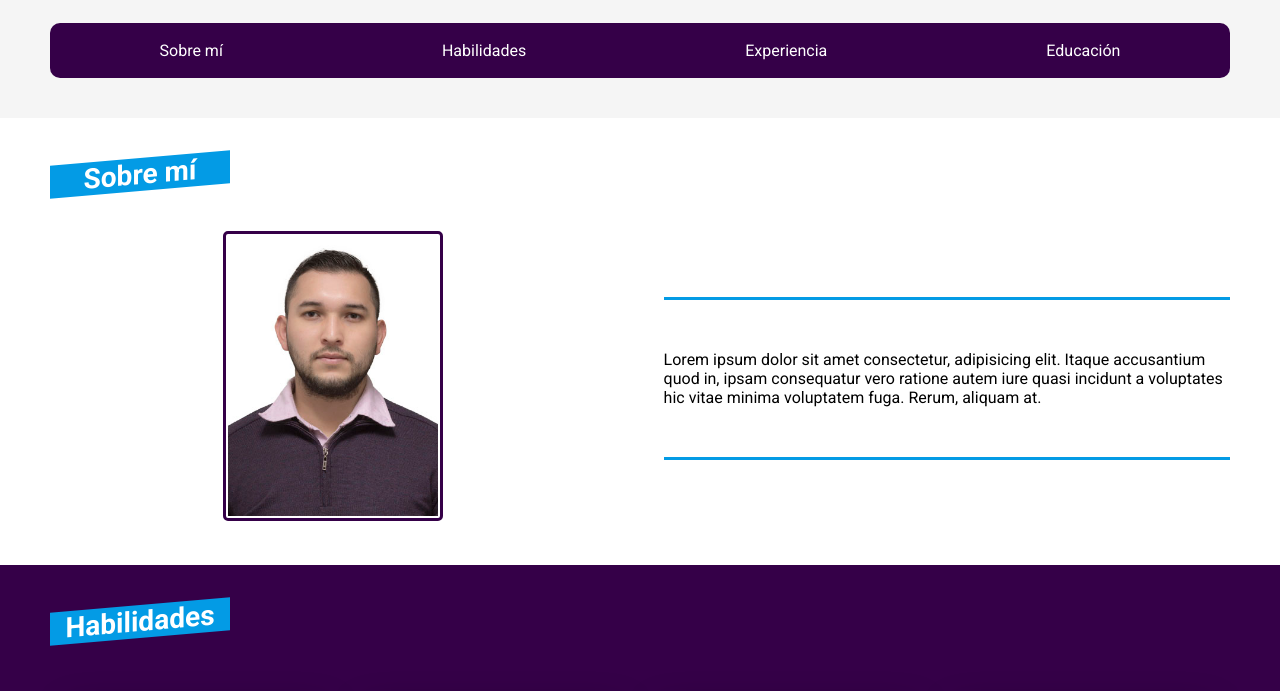
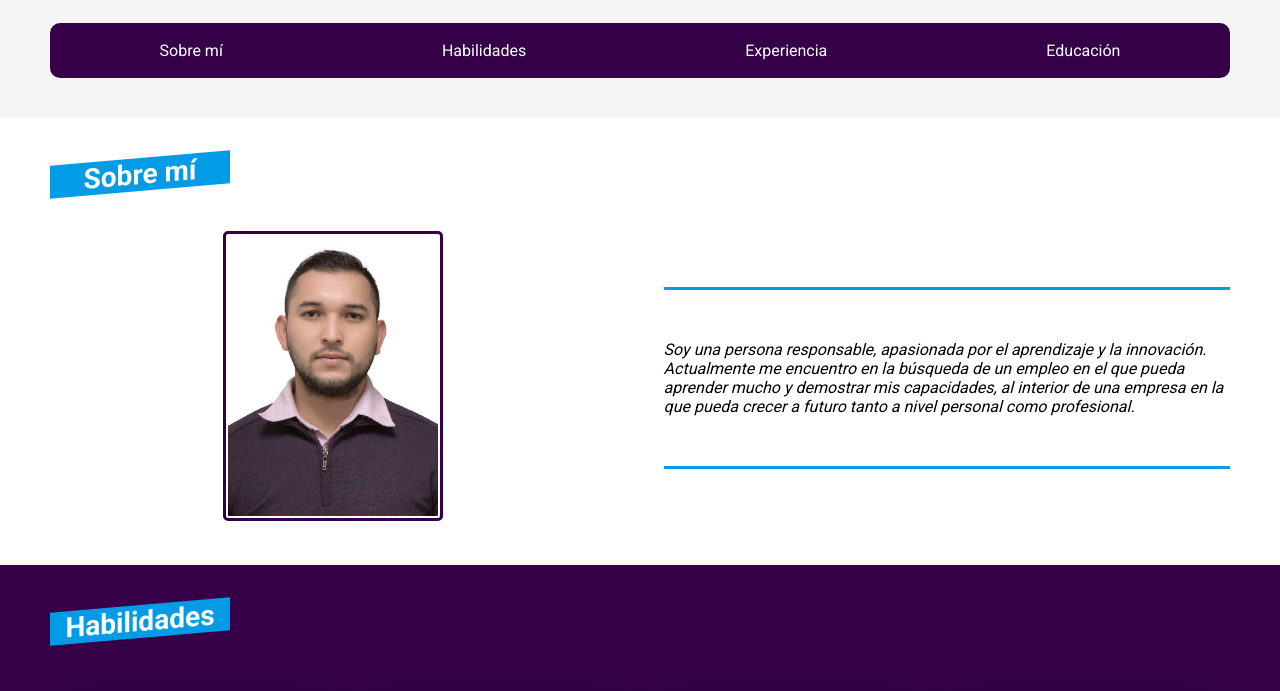
Before and after one commit to Santiagovillalobos-12/cv2021.github.io, a website: page index.html in a window 1280 px wide. Shown: the part 109-800 px from the top of the page. Drawn offline with Linux system fonts and the light colour scheme.

Commit message:
Add files via upload

```diff
--- a/index.html
+++ b/index.html
@@ -38,9 +38,12 @@
             </div>
             <div class="col50">
                 <div class="about-rigth">
-                    Lorem ipsum dolor sit amet consectetur, adipisicing elit. Itaque accusantium quod in, ipsam
-                    consequatur vero ratione autem iure quasi incidunt a voluptates hic vitae minima voluptatem fuga.
-                    Rerum, aliquam at.
+                    <p>
+                        Soy una persona responsable, apasionada por el aprendizaje y la innovación. Actualmente me
+                        encuentro en la búsqueda de un empleo en el que pueda aprender mucho y demostrar mis
+                        capacidades, al interior de una empresa en la que pueda crecer a futuro tanto a nivel personal
+                        como profesional.
+                    </p>
                 </div>
             </div>
         </div>
@@ -189,7 +192,7 @@
         </div>
     </section>
 
-<script src="/js/app.js"></script>
+    <script src="/js/app.js"></script>
 </body>
 
 </html>
--- a/scss/about.scss
+++ b/scss/about.scss
@@ -22,6 +22,9 @@
             padding: 50px 0px;
             border-top: solid $secundary-color;
             border-bottom: solid $secundary-color;
+            p{
+               font-style: italic;
+            }
         }
     }
 }
```
Also changed, not shown: css/app.css.
